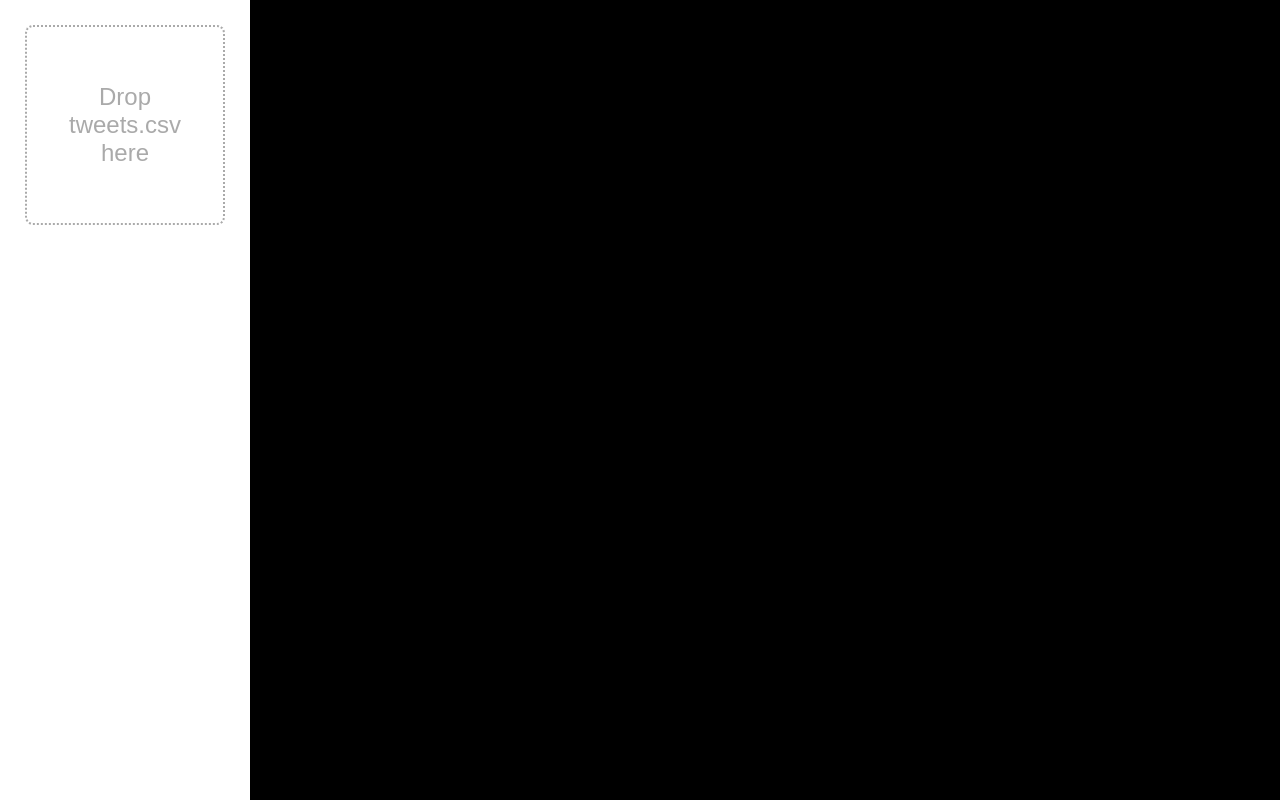
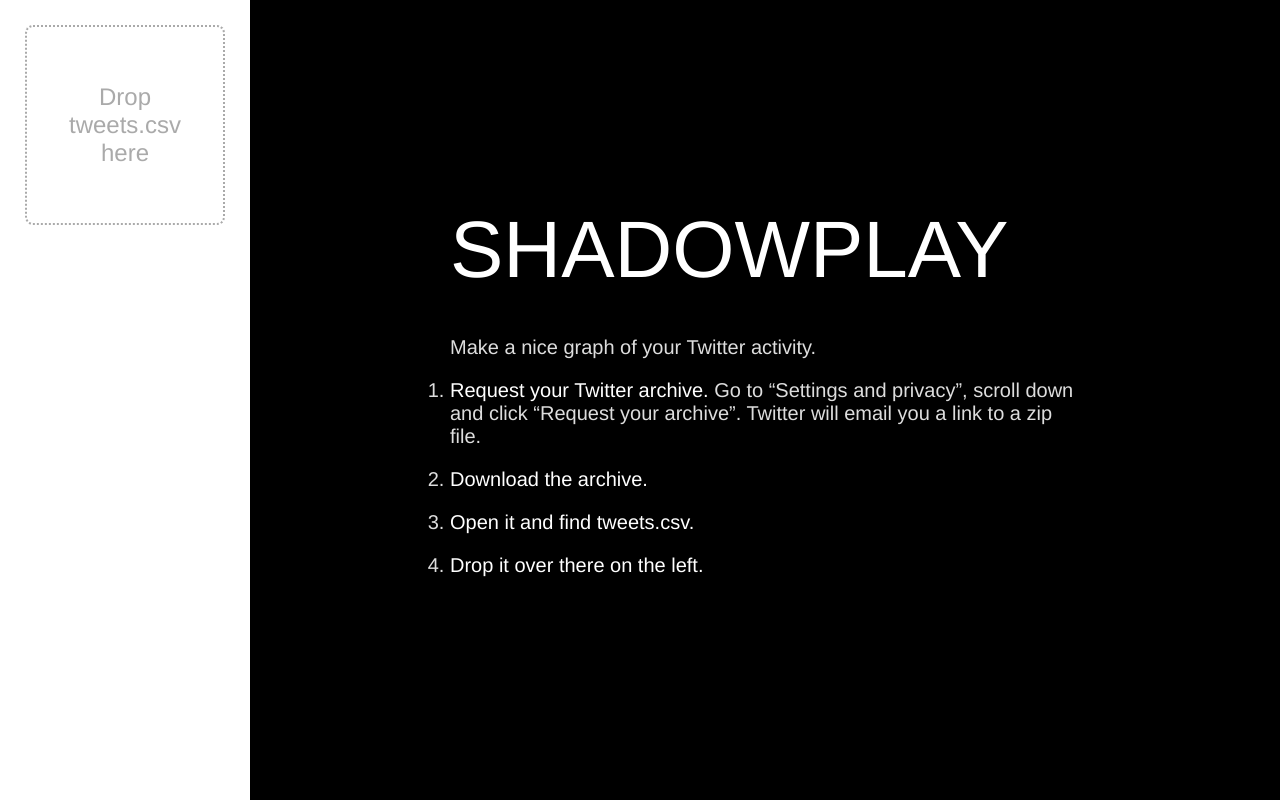
Before and after one commit to aanand/shadowplay, a React (Create React App) app: page / in a window 1280 px wide. Built offline with nearby package versions, Linux system fonts and the light colour scheme.

Commit message:
clear button and welcome message

```diff
--- a/src/App.css
+++ b/src/App.css
@@ -33,6 +33,21 @@
   font-size: 1.5em;
 }
 
+.App-clear {
+  padding: 25px;
+  text-align: center;
+}
+
+.App-clear button {
+  background: none;
+  border: none;
+  text-decoration: underline;
+  color: #aaa;
+  cursor: pointer;
+  font-size: inherit;
+  font-weight: inherit;
+}
+
 .App-dropzone-inner-active {
   background: #ddd;
   border-style: solid;
@@ -47,3 +62,35 @@
   width: 100%;
   height: 100%;
 }
+
+.App-welcome {
+  grid-area: chart;
+  display: flex;
+  align-items: center;
+  justify-content: center;
+  background: black;
+}
+
+.App-welcome-inner {
+  color: #ddd;
+  font-size: 20px;
+  margin: 0 200px;
+}
+
+.App-welcome-inner h1 {
+  text-transform: uppercase;
+  font-weight: lighter;
+  color: white;
+  font-size: 80px;
+  margin-bottom: 40px;
+}
+
+.App-welcome-inner b {
+  font-weight: normal;
+  color: white;
+}
+
+.App-welcome-inner p,
+.App-welcome-inner li {
+  margin: 1em 0;
+}
--- a/src/App.js
+++ b/src/App.js
@@ -15,6 +15,7 @@
     this.onDrop = this.onDrop.bind(this);
     this.onReadFile = this.onReadFile.bind(this);
     this.onConfigChange = this.onConfigChange.bind(this);
+    this.clear = this.clear.bind(this);
 
     this.state = {
       data: null,
@@ -57,11 +58,22 @@
     this.setState({ config });
   }
 
+  clear() {
+    this.setState({ data: null });
+  }
+
   render() {
     const { data, config } = this.state;
     return (
       <div className="App" style={{ backgroundColor: config.backgroundColor }}>
         <div className="App-controls">
+          {data ? (
+            <div className="App-clear">
+              <button type="button" onClick={this.clear}>
+                Start again
+              </button>
+            </div>
+          ) : (
             <div className="App-dropzone">
               <Dropzone
                 className="App-dropzone-inner"
@@ -71,15 +83,39 @@
                 Drop tweets.csv here
               </Dropzone>
             </div>
+          )}
 
           {data && (
             <ControlPanel config={config} onChange={this.onConfigChange} />
           )}
         </div>
 
-        {data && (
+        {data ? (
           <div className="App-chart">
             <Chart data={data} config={config} />
+          </div>
+        ) : (
+          <div className="App-welcome">
+            <div className="App-welcome-inner">
+              <h1>Shadowplay</h1>
+              <p>Make a nice graph of your Twitter activity.</p>
+              <ol>
+                <li>
+                  <b>Request your Twitter archive.</b> Go to “Settings and
+                  privacy”, scroll down and click “Request your archive”.
+                  Twitter will email you a link to a zip file.
+                </li>
+                <li>
+                  <b>Download the archive.</b>
+                </li>
+                <li>
+                  <b>Open it and find tweets.csv.</b>
+                </li>
+                <li>
+                  <b>Drop it over there on the left.</b>
+                </li>
+              </ol>
+            </div>
           </div>
         )}
       </div>
--- a/src/ControlPanel.css
+++ b/src/ControlPanel.css
@@ -5,4 +5,5 @@
 .ControlPanel label {
   display: block;
   margin: 25px 0 5px;
+  font-size: 14px;
 }
--- a/src/index.css
+++ b/src/index.css
@@ -5,5 +5,6 @@
 }
 
 body {
-  font-family: sans-serif;
+  font-family: Helvetica, sans-serif;
+  font-weight: lighter;
 }
```
Lines whose indentation alone changed are shown as unchanged.
